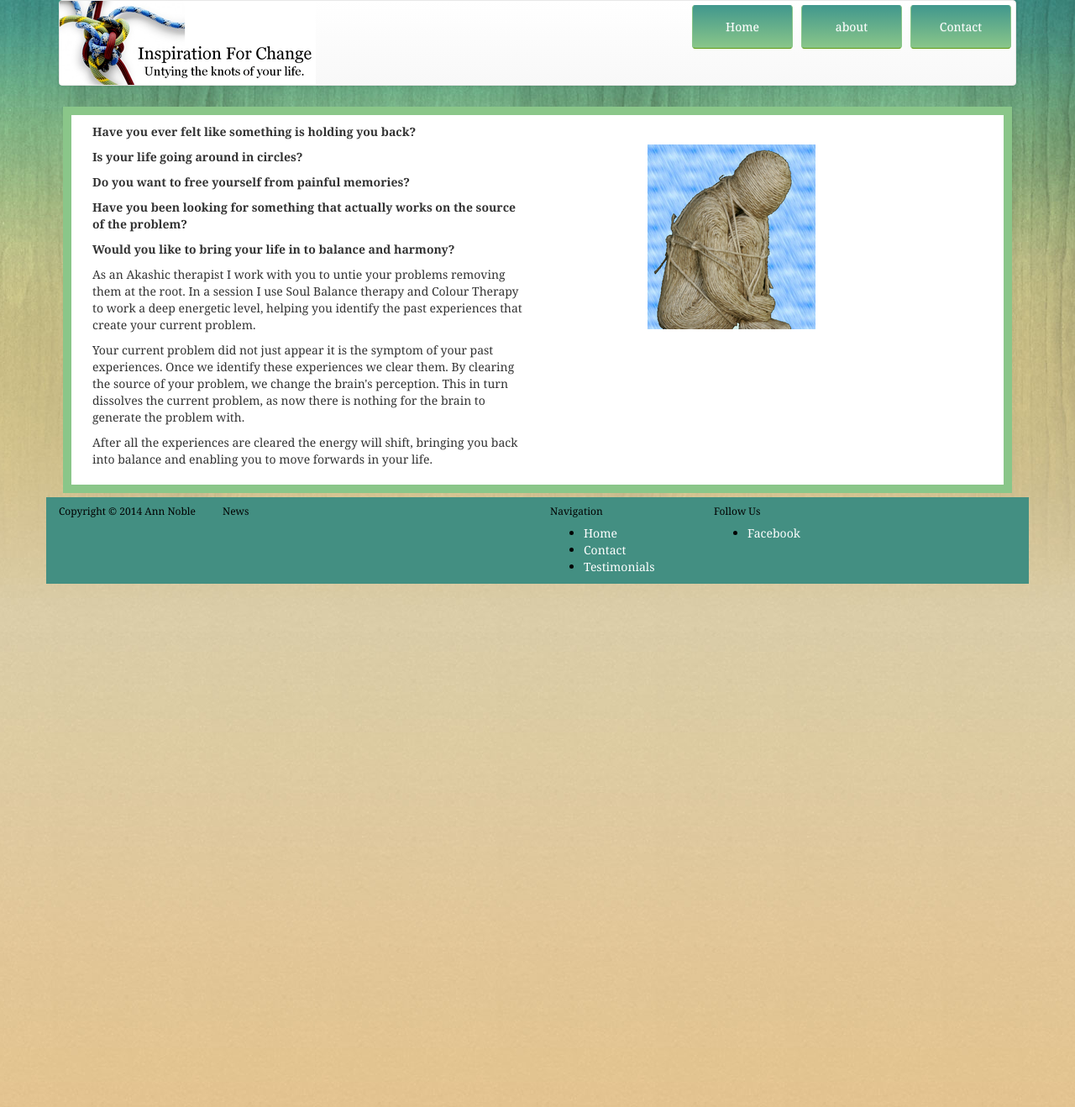
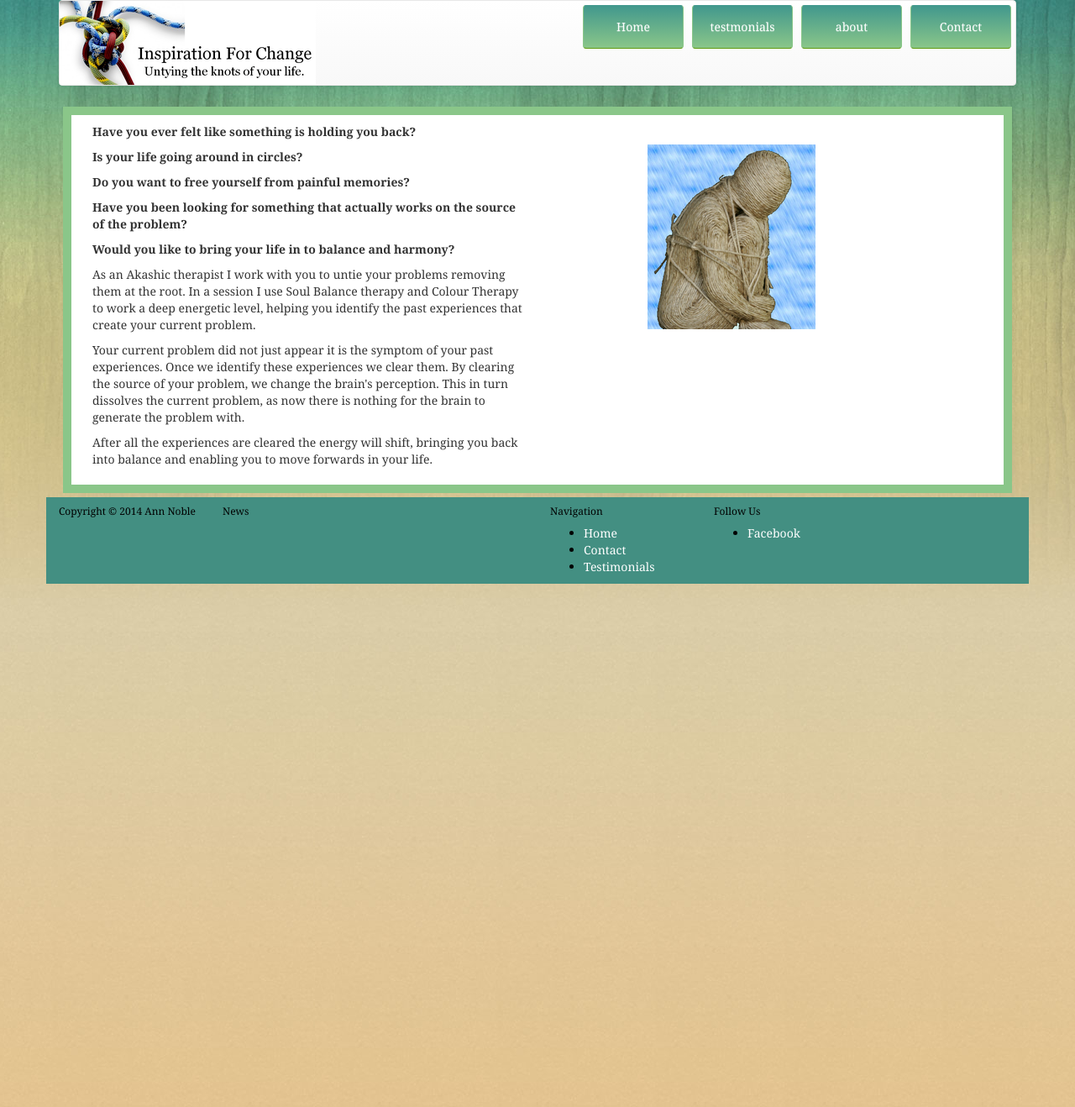
Before and after one commit to designerwebhosting/inspirationforchange, a Jekyll site: the page built from index.md, in a window 1280 px wide. Shown: the whole page at 84% size. Built offline with Jekyll 4.4.1, drawn with Linux system fonts in a browser that asks for light colours; nearby versions of some CDN libraries.

Commit message:
Updated '_layouts/default.html' via CloudCannon

```diff
--- a/_layouts/default.html
+++ b/_layouts/default.html
@@ -58,7 +58,8 @@
 					<div class="collapse navbar-collapse navbar-ex1-collapse">
 						<ul class="nav navbar-right navbar-nav">
 							<li><a type="button" class="btn btn-custom navbar-btn" href="/index.html">Home</a></li>
-							<li><a type="button" class="btn btn-custom navbar-btn" href="/about/">about</a></li>
+							<li><a type="button" class="btn btn-custom navbar-btn" href="/testimonials/">testmonials</a></li>
+	                        <li><a type="button" class="btn btn-custom navbar-btn" href="/about/">about</a></li>
 							<li><a type="button" class="btn btn-custom navbar-btn" href="/contact/">Contact</a></li>
        						</ul>
 					</div>
```
